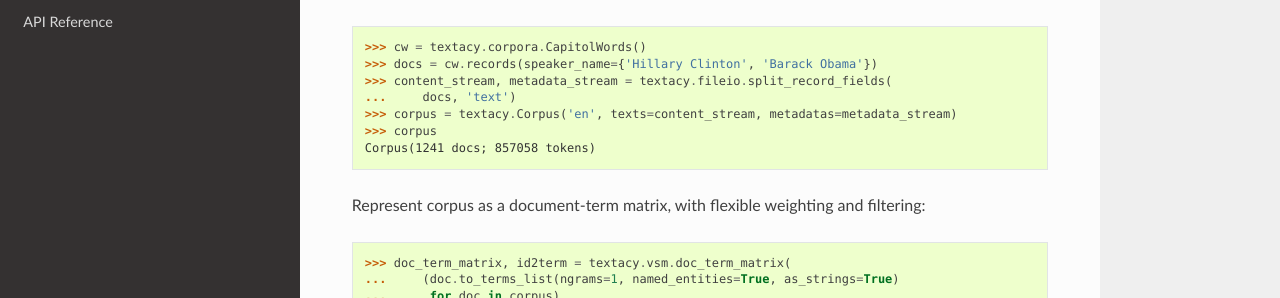
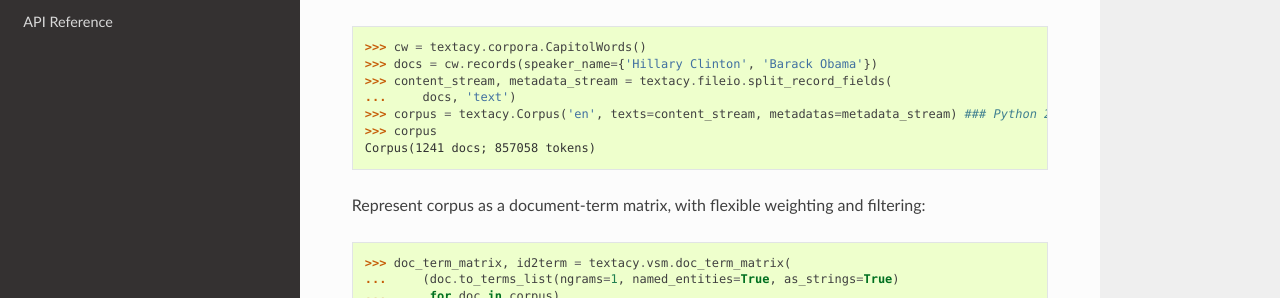
Before and after one commit to chartbeat-labs/textacy, a Sphinx documentation site: the page built from docs/source/index.rst, in a window 1280 px wide and 900 px high, scrolled down 1387 px. Shown: the part 153-451 px from the top of the window. Built offline with Sphinx 7.4.7 and the Read the Docs theme 2.0.0, drawn with Linux system fonts in a browser that asks for light colours.

```diff
--- a/docs/source/index.rst
+++ b/docs/source/index.rst
@@ -66,7 +66,7 @@ Efficiently stream documents from disk and into a processed corpus:
     >>> docs = cw.records(speaker_name={'Hillary Clinton', 'Barack Obama'})
     >>> content_stream, metadata_stream = textacy.fileio.split_record_fields(
     ...     docs, 'text')
-    >>> corpus = textacy.Corpus('en', texts=content_stream, metadatas=metadata_stream)
+    >>> corpus = textacy.Corpus('en', texts=content_stream, metadatas=metadata_stream) ### Python 2 - use u'en'
     >>> corpus
     Corpus(1241 docs; 857058 tokens)
 
```
